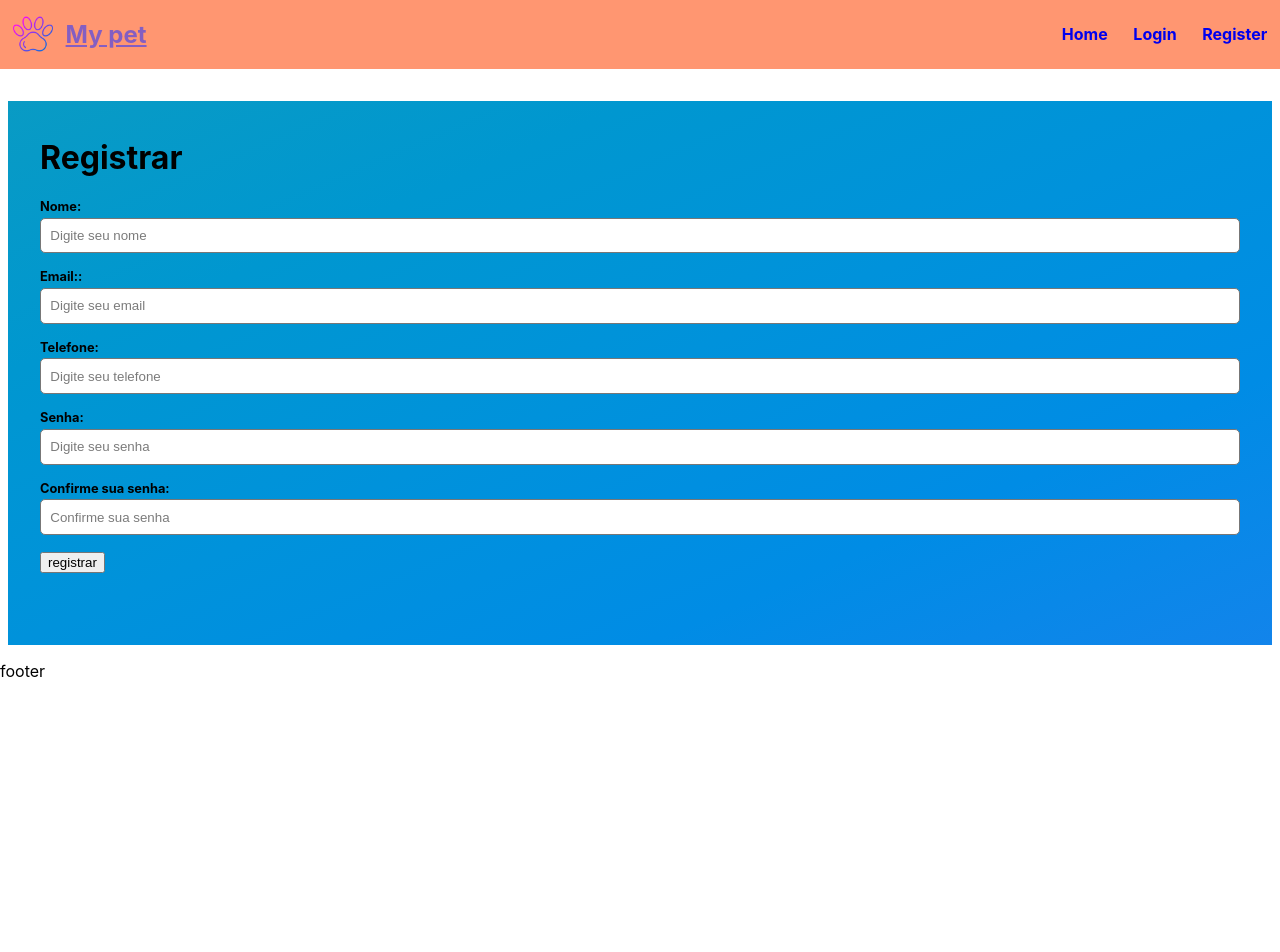
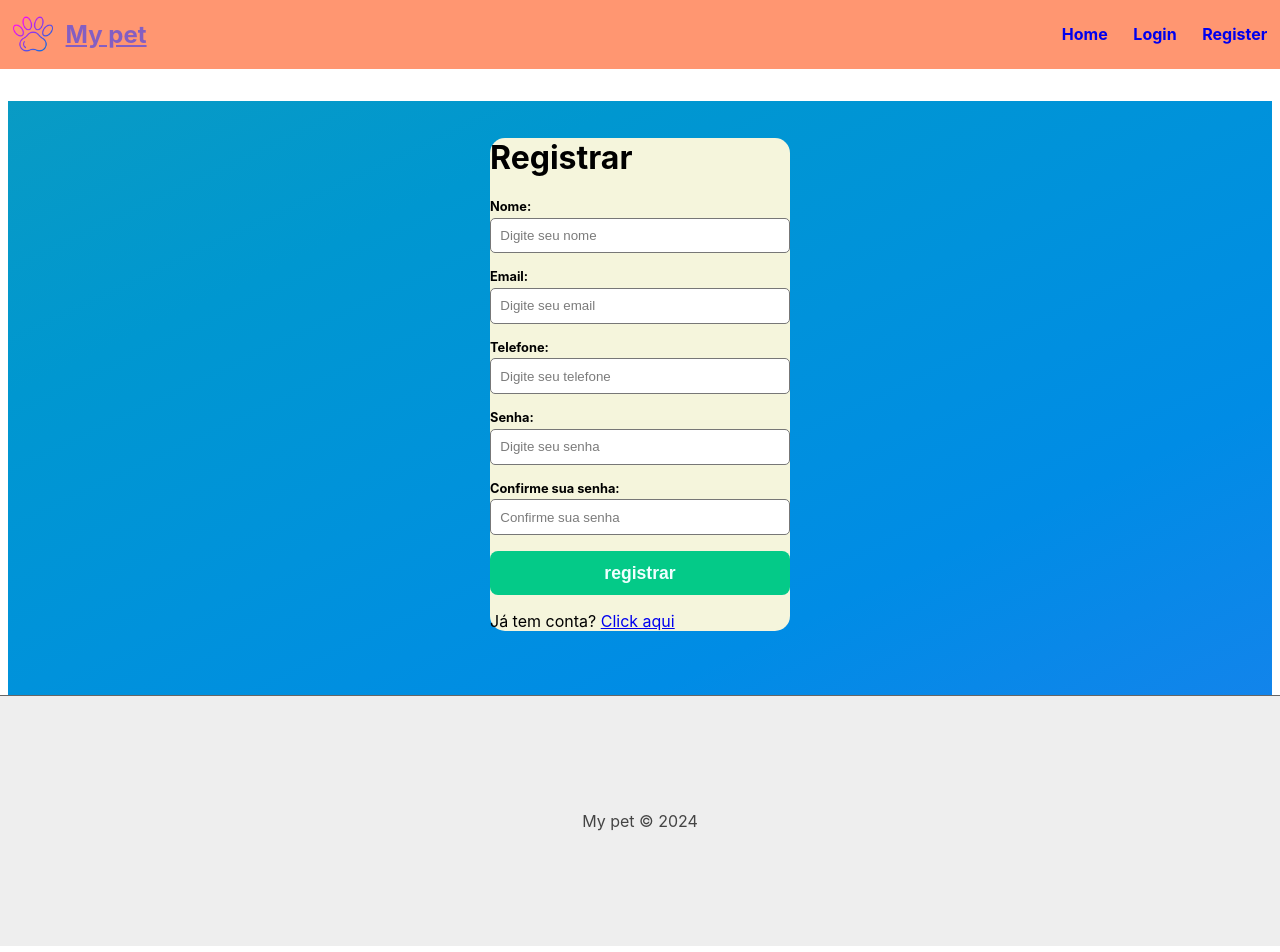
Before and after one commit to WendelEfraim/Pet, a React (Vite) app in the folder frontend/: page /register in a window 1280 px wide. Shown: the top 952 px of the page. Before the commit the page ends 800 px from the top, so only its background shows below. Built offline with nearby package versions, Linux system fonts and the light colour scheme.

Commit message:
atualização do footer e de seu css

```diff
--- a/frontend/src/App.jsx
+++ b/frontend/src/App.jsx
@@ -9,6 +9,8 @@ import Navbar from './components/Navbar'
 //Container
 import Container from './components/Container'
 
+import Footer from './components/Footer'
+
 
 function App() {
 
@@ -18,6 +20,7 @@ function App() {
       <Container>
         <Outlet/>
       </Container>
+      <Footer/>
 
       <footer><p>footer</p></footer>
     </div>
--- a/frontend/src/components/Footer.jsx
+++ b/frontend/src/components/Footer.jsx
@@ -1,13 +1,17 @@
 
-import styles from './Footer.css'
+import styles from './Footer.module.css'
 
 const Footer= () =>{
     return(
-      <footer>
+      <footer className={styles.footer}>
 
-        <div className={styles.footer}>
-          <p>footer</p>
-        </div>
+        <footer>
+
+          <p>
+            <span className='bold'>My pet</span> &copy; 2024
+          </p>
+
+        </footer>
 
       </footer>
     )
--- /dev/null
+++ b/frontend/src/components/form/form.module.css
@@ -0,0 +1,19 @@
+.form_container {
+    max-width: 300px;
+    margin:  0 auto;
+    background-color: beige;
+    border-radius: 15px;
+}
+
+.form_container input[type = 'submit'] {
+    border-radius: 8px;
+    background-color: rgb(4, 202, 136);
+    color: azure;
+    border: none;
+    min-width: 100px;
+    min-height: 2.5em;
+    width: 100%;
+    cursor: pointer;
+    font-size: 1.1em;
+    font-weight: bold;
+}
--- a/frontend/src/routes/register.jsx
+++ b/frontend/src/routes/register.jsx
@@ -1,8 +1,12 @@
 import Input from "../components/form/Input"
+
+import {Link} from 'react-router-dom'
+
+import style from "../components/form/form.module.css"
 
 const Register = () =>{
     return(
-        <div>
+        <div className={style.form_container}>
             <h1>Registrar</h1>
             <form>
                 <Input
@@ -13,7 +17,7 @@ const Register = () =>{
                     handleOnChange={HashChangeEvent}
                 />
                 <Input
-                    text="Email:"
+                    text="Email"
                     type="email"
                     name="email"
                     placeholder="Digite seu email"
@@ -42,6 +46,9 @@ const Register = () =>{
                 />
                 <input type="submit" value="registrar" />
             </form>
+            <p>
+                Já tem conta? <Link to="/login">Click aqui</Link>
+            </p>
         </div>
     )
 }
```
Also changed, not shown: frontend/src/components/Footer.module.css (renamed from frontend/src/components/Footer.css).
